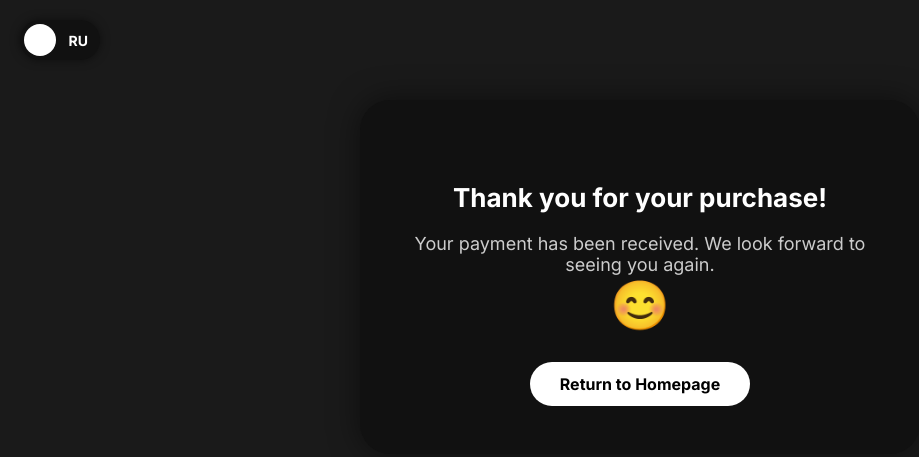
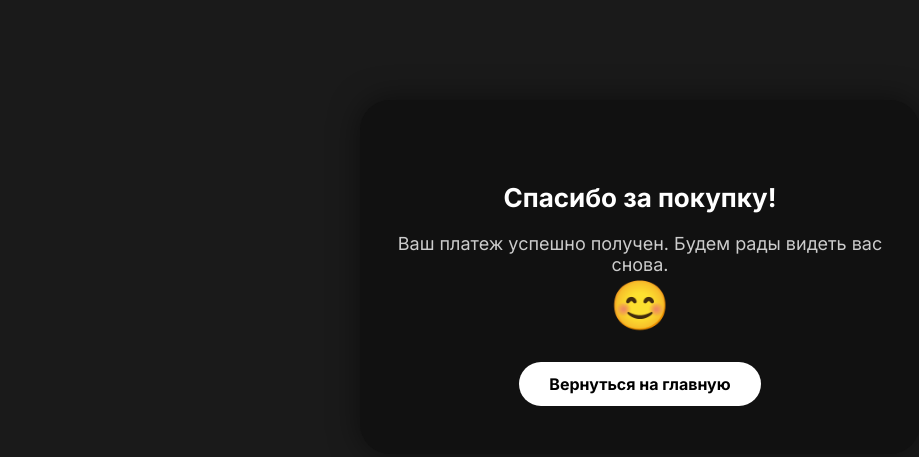
Before and after one commit to cookuper/kukapov-site, a plain HTML site: page success.html in a window 1280 px wide. Shown: the whole page, without its empty margins (0-919 px from the left). Drawn offline with Linux system fonts and the light colour scheme.

Commit message:
убрал англиский язык

```diff
--- a/success.html
+++ b/success.html
@@ -1,5 +1,5 @@
 <!DOCTYPE html>
-<html lang="en">
+<html lang="ru">
 <head>
   <meta charset="UTF-8" />
   <meta name="viewport" content="width=device-width, initial-scale=1.0" />
@@ -19,43 +19,6 @@
       text-align: center;
       padding: 100px 20px;
       animation: fadeIn 1.5s ease-out forwards;
-    }
-    .lang-switcher {
-      position: absolute;
-      top: 20px;
-      left: 20px;
-      z-index: 999;
-    }
-    .toggle-container {
-      background: #111;
-      width: 80px;
-      height: 40px;
-      border-radius: 30px;
-      position: relative;
-      cursor: pointer;
-      box-shadow: 0 0 10px rgba(0,0,0,0.5);
-      transition: background 0.3s;
-    }
-    .toggle-label-en, .toggle-label-ru {
-      position: absolute;
-      top: 50%;
-      transform: translateY(-50%);
-      color: #fff;
-      font-weight: bold;
-      font-size: 14px;
-      pointer-events: none;
-    }
-    .toggle-label-en { left: 12px; }
-    .toggle-label-ru { right: 12px; }
-    .toggle-button {
-      position: absolute;
-      width: 32px;
-      height: 32px;
-      background: #fff;
-      border-radius: 50%;
-      top: 4px;
-      left: 4px;
-      transition: left 0.3s;
     }
     .message-box {
       background: #111;
@@ -98,44 +61,11 @@
 </head>
 <body>
 
-  <div class="lang-switcher">
-    <div class="toggle-container" onclick="switchLang()">
-      <div class="toggle-label-en">EN</div>
-      <div class="toggle-label-ru">RU</div>
-      <div class="toggle-button" id="toggle-btn"></div>
-    </div>
+  <div class="message-box">
+    <h2>Спасибо за покупку!</h2>
+    <p>Ваш платеж успешно получен. Будем рады видеть вас снова.<br><span class="emoji">😊</span></p>
+    <a href="index.html" class="btn">Вернуться на главную</a>
   </div>
 
-  <div class="message-box">
-    <h2 id="thank-title">Thank you for your purchase!</h2>
-    <p id="thank-text">Your payment has been received. We look forward to seeing you again.<br><span class="emoji">😊</span></p>
-    <a href="index.html" class="btn" id="home-btn">Return to Homepage</a>
-  </div>
-
-  <script>
-    const translations = {
-      en: {
-        thankTitle: "Thank you for your purchase!",
-        thankText: "Your payment has been received. We look forward to seeing you again.<br><span class='emoji'>😊</span>",
-        homeBtn: "Return to Homepage"
-      },
-      ru: {
-        thankTitle: "Спасибо за покупку!",
-        thankText: "Ваш платеж успешно получен. Будем рады видеть вас снова.<br><span class='emoji'>😊</span>",
-        homeBtn: "Вернуться на главную"
-      }
-    };
-
-    let lang = 'en';
-
-    function switchLang() {
-      lang = lang === 'en' ? 'ru' : 'en';
-      const t = translations[lang];
-      document.getElementById('thank-title').innerText = t.thankTitle;
-      document.getElementById('thank-text').innerHTML = t.thankText;
-      document.getElementById('home-btn').innerText = t.homeBtn;
-      document.getElementById('toggle-btn').style.left = lang === 'en' ? '4px' : '44px';
-    }
-  </script>
 </body>
 </html>
```
